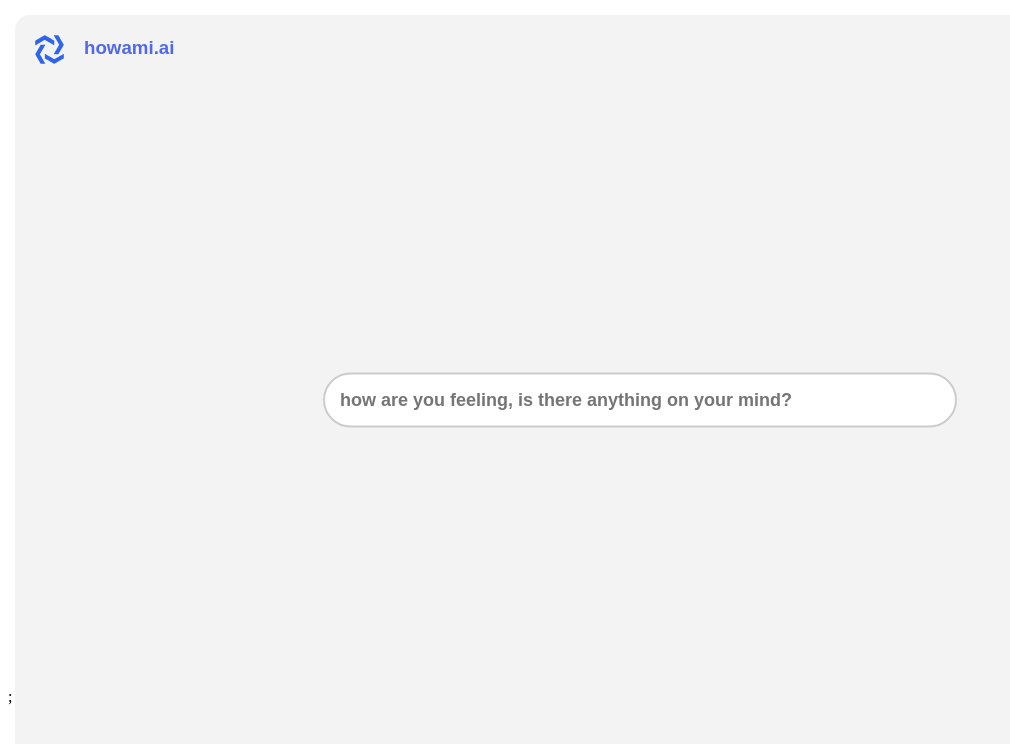
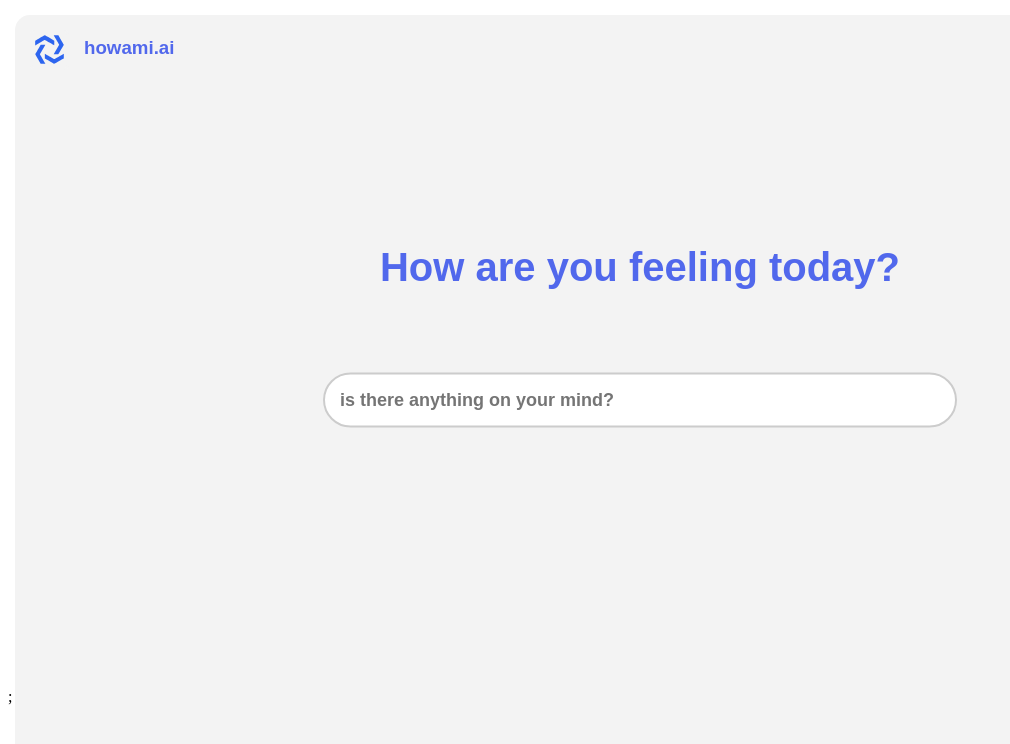
Before and after one commit to TheLemon404/HackSLU, a SvelteKit app in the folder app/howami/: page / in a window 1280 px wide. Shown: the top 744 px of the page, without its empty margins (0-1010 px from the left). Built offline with nearby package versions, Linux system fonts and the light colour scheme; a web font is replaced by a local one.

Commit message:
final touches

```diff
--- a/app/howami/src/routes/+page.svelte
+++ b/app/howami/src/routes/+page.svelte
@@ -130,12 +130,15 @@
             </ul>
         {/each}
         </div>
+        {#if responses.length == 0}
+            <h1>How are you feeling today?</h1>
+        {/if}
         <input
         autocomplete="off"
         id="user_text"
         class={responses.length ? 'lower_input' : 'center_input'}
         onkeypress={submit_text}
-        placeholder="how are you feeling, is there anything on your mind?"
+        placeholder="is there anything on your mind?"
     >
     </div>
 
@@ -146,6 +149,16 @@
 </div>
 
 <style>
+    h1
+    {
+        font-size: 40px;
+        position: absolute;
+        left: 50vw;
+        top: 30vh;
+        transform: translate(-50%, -50%);
+        color: var(--discord);
+    }
+
     .ai_header {
         display: flex;
         align-items: center;
```
